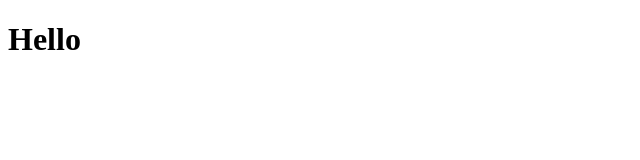
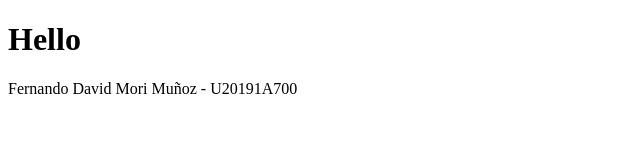
Before and after one commit to upc-is/ihc-front, a plain HTML site: page introHtmlCss/siguiente.html in a window 1280 px wide. Shown: the whole page, without its empty margins (0-640 px from the left). Drawn offline with Linux system fonts and the light colour scheme.

Commit message:
Changed by Fernando David Mori Muñoz

```diff
--- a/introHtmlCss/siguiente.html
+++ b/introHtmlCss/siguiente.html
@@ -6,5 +6,6 @@
 </head>
 <body>
     <h1>Hello</h1>
+<p>Fernando David Mori Muñoz  - U20191A700</p>
 </body>
 </html>
```
